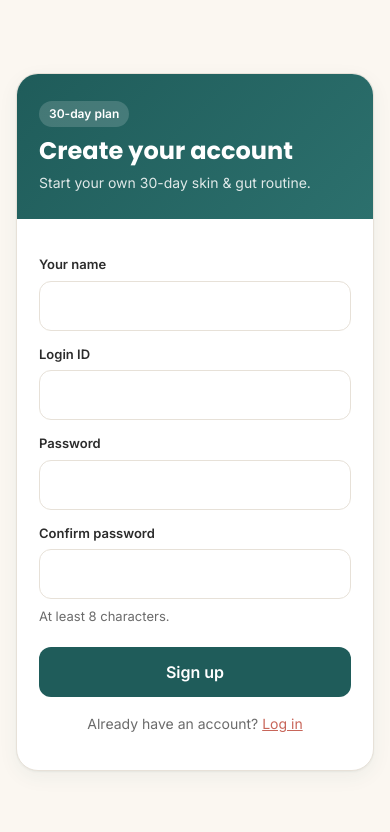
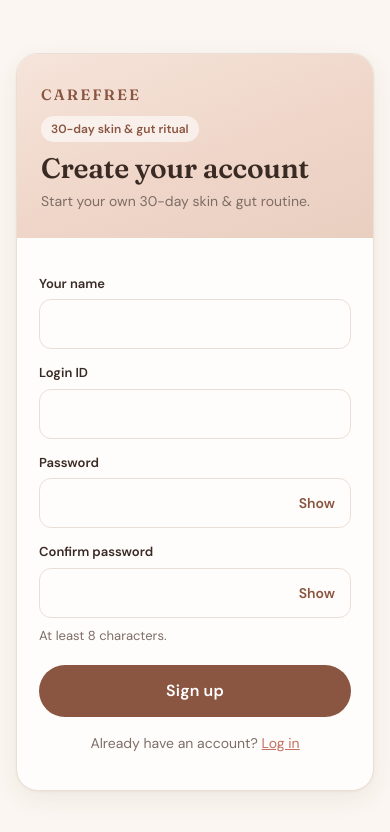
Before and after one commit to ashyou09/Carefree, a Next.js app: page /signup in a window 390 px wide. Shown: the top 832 px of the page. Built offline with nearby package versions, Linux system fonts and the light colour scheme; no server answers.

Commit message:
Skincare redesign, mobile-first; show/hide password; Reset button; remove photo prompts

```diff
--- a/app/globals.css
+++ b/app/globals.css
@@ -1,36 +1,45 @@
 :root {
-  --teal: #1f5c5a;
-  --teal-2: #2c706d;
-  --teal-soft: #e6f0ef;
-  --rose: #c8665a;
-  --rose-soft: #fbedea;
-  --gold: #b8860b;
-  --gold-soft: #fff6dd;
-  --bg: #fbf7f1;
-  --card: #ffffff;
-  --ink: #2b2b2b;
-  --muted: #6b6b6b;
-  --line: #e7e1d8;
-  --ok: #2e7d5b;
-  --shadow: 0 1px 2px rgba(31, 92, 90, 0.06), 0 6px 20px rgba(31, 92, 90, 0.06);
-  --radius: 16px;
+  /* warm clay + blush + sage — skincare palette (names kept for the components) */
+  --teal: #8a5541;
+  --teal-2: #a86d57;
+  --teal-soft: #f5e7df;
+  --rose: #c46f61;
+  --rose-soft: #fbece7;
+  --gold: #9a7232;
+  --gold-soft: #f8efdc;
+  --sage: #6f8a6f;
+  --sage-soft: #e9efe6;
+  --bg: #fbf6f1;
+  --card: #fffdfb;
+  --ink: #3a2a24;
+  --muted: #7d6d66;
+  --line: #eadfd6;
+  --ok: #5f7f5f;
+  --mid: #d9b3a2;
+  --shadow: 0 1px 2px rgba(90, 50, 35, 0.05), 0 8px 24px rgba(90, 50, 35, 0.07);
+  --radius: 20px;
+  --hero: linear-gradient(160deg, #f6e4da 0%, #efd6c9 55%, #e8cfc0 100%);
 }
 @media (prefers-color-scheme: dark) {
   :root {
-    --teal: #7cc4bf;
-    --teal-2: #5aa9a3;
-    --teal-soft: #1d2e2d;
-    --rose: #e58c80;
-    --rose-soft: #3a2522;
-    --gold: #e0b44a;
-    --gold-soft: #33291a;
-    --bg: #121414;
-    --card: #1b1e1e;
-    --ink: #ecebe8;
-    --muted: #a3a3a0;
-    --line: #2c3131;
-    --ok: #6fd1a4;
+    --teal: #e3b5a2;
+    --teal-2: #cf9a85;
+    --teal-soft: #33251f;
+    --rose: #e8968a;
+    --rose-soft: #3a2420;
+    --gold: #e0be7a;
+    --gold-soft: #33291b;
+    --sage: #a9c4a6;
+    --sage-soft: #233024;
+    --bg: #161211;
+    --card: #1f1a18;
+    --ink: #f1e8e3;
+    --muted: #b2a39c;
+    --line: #342b27;
+    --ok: #a9c4a6;
+    --mid: #7a5546;
     --shadow: none;
+    --hero: linear-gradient(160deg, #2c201b 0%, #241a16 100%);
   }
 }
 
@@ -39,12 +48,14 @@ html, body { margin: 0; padding: 0; }
 body {
   background: var(--bg);
   color: var(--ink);
-  font-family: "Inter", system-ui, -apple-system, "Segoe UI", sans-serif;
+  font-family: "DM Sans", system-ui, -apple-system, "Segoe UI", sans-serif;
   font-size: 16px;
   line-height: 1.5;
   -webkit-font-smoothing: antialiased;
 }
-h1, h2, h3 { font-family: "Poppins", system-ui, sans-serif; margin: 0; line-height: 1.2; }
+h1, h2, h3 { font-family: "Fraunces", Georgia, serif; font-weight: 600; margin: 0; line-height: 1.15; letter-spacing: -0.01em; }
+html { -webkit-text-size-adjust: 100%; }
+button, a, input, textarea { -webkit-tap-highlight-color: transparent; touch-action: manipulation; }
 a { color: var(--rose); }
 button { font: inherit; cursor: pointer; }
 input, textarea { font: inherit; color: inherit; }
@@ -53,34 +64,36 @@ input, textarea { font: inherit; color: inherit; }
 
 /* ---------- header ---------- */
 .hero {
-  background: linear-gradient(135deg, #1f5c5a, #2c706d);
-  color: #fff;
-  padding: 22px 16px 28px;
-  border-radius: 0 0 28px 28px;
+  background: var(--hero);
+  color: var(--ink);
+  padding: calc(18px + env(safe-area-inset-top)) 18px 30px;
+  border-radius: 0 0 32px 32px;
   position: relative;
   overflow: hidden;
 }
-.hero::after {
-  content: ""; position: absolute; right: -40px; top: -40px; width: 160px; height: 160px;
-  border-radius: 50%; background: rgba(255, 255, 255, 0.08);
+.hero::before, .hero::after {
+  content: ""; position: absolute; border-radius: 50%; pointer-events: none;
 }
+.hero::before { right: -60px; top: -70px; width: 220px; height: 220px; background: radial-gradient(circle, rgba(255,255,255,.55), rgba(255,255,255,0) 70%); }
+.hero::after { left: -50px; bottom: -90px; width: 200px; height: 200px; background: radial-gradient(circle, rgba(196,111,97,.18), rgba(196,111,97,0) 70%); }
+@media (prefers-color-scheme: dark) { .hero::before { opacity: .08; } }
 .hero-inner { max-width: 720px; margin: 0 auto; position: relative; z-index: 1; }
 .hero-top { display: flex; justify-content: space-between; align-items: center; gap: 12px; }
-.hello { font-size: 14px; opacity: 0.85; }
-.hero h1 { font-size: 26px; margin-top: 4px; }
-.hero .sub { opacity: 0.85; font-size: 14px; margin-top: 4px; }
+.hello { font-size: 13px; font-weight: 600; letter-spacing: .08em; text-transform: uppercase; color: var(--teal); }
+.hero h1 { font-size: 30px; margin-top: 6px; color: var(--ink); }
+.hero .sub { color: var(--muted); font-size: 14px; margin-top: 4px; }
 .pill {
   display: inline-flex; align-items: center; gap: 6px; padding: 4px 10px; border-radius: 999px;
-  font-size: 12px; font-weight: 600; background: rgba(255, 255, 255, 0.16); color: #fff;
+  font-size: 12px; font-weight: 600; background: rgba(255, 255, 255, 0.6); color: var(--teal);
 }
 .icon-btn {
-  background: rgba(255, 255, 255, 0.16); color: #fff; border: 0; border-radius: 12px;
-  padding: 8px 12px; font-size: 13px;
+  background: rgba(255, 255, 255, 0.65); color: var(--teal); border: 1px solid rgba(138, 85, 65, 0.15); border-radius: 999px;
+  padding: 8px 14px; min-height: 38px; font-size: 13px; font-weight: 600; backdrop-filter: blur(6px);
 }
-.progress-bar { height: 8px; background: rgba(255, 255, 255, 0.2); border-radius: 99px; margin-top: 14px; overflow: hidden; }
-.progress-bar > span { display: block; height: 100%; background: #f4c9c0; border-radius: 99px; transition: width 0.4s; }
+.progress-bar { height: 8px; background: rgba(138, 85, 65, 0.14); border-radius: 99px; margin-top: 14px; overflow: hidden; }
+.progress-bar > span { display: block; height: 100%; background: linear-gradient(90deg, var(--rose), var(--teal)); border-radius: 99px; transition: width 0.4s; }
 .day-nav { display: flex; align-items: center; gap: 8px; margin-top: 12px; }
-.day-nav button { background: rgba(255, 255, 255, 0.16); border: 0; color: #fff; border-radius: 10px; width: 34px; height: 34px; font-size: 18px; }
+.day-nav button { background: rgba(255, 255, 255, 0.65); border: 1px solid rgba(138, 85, 65, 0.15); color: var(--teal); border-radius: 999px; width: 40px; height: 40px; font-size: 20px; }
 .day-nav .lbl { font-size: 14px; flex: 1; }
 
 /* ---------- cards ---------- */
@@ -89,8 +102,8 @@ input, textarea { font: inherit; color: inherit; }
   border: 1px solid var(--line); padding: 16px; margin-top: 16px;
 }
 .card-head { display: flex; align-items: baseline; justify-content: space-between; gap: 8px; margin-bottom: 4px; }
-.card h2 { font-size: 18px; color: var(--teal); }
-.kicker { font-size: 12px; font-weight: 600; letter-spacing: 0.04em; text-transform: uppercase; color: var(--rose); }
+.card h2 { font-size: 20px; color: var(--ink); }
+.kicker { font-size: 11px; font-weight: 700; letter-spacing: 0.12em; text-transform: uppercase; color: var(--rose); }
 .muted { color: var(--muted); font-size: 14px; }
 .small { font-size: 13px; }
 .count { font-size: 13px; color: var(--muted); white-space: nowrap; }
@@ -136,12 +149,12 @@ textarea {
 
 /* ---------- tabs ---------- */
 .tabbar {
-  position: fixed; left: 0; right: 0; bottom: 0; background: var(--card); border-top: 1px solid var(--line);
+  position: fixed; left: 0; right: 0; bottom: 0; background: color-mix(in srgb, var(--card) 88%, transparent); backdrop-filter: blur(12px); -webkit-backdrop-filter: blur(12px); border-top: 1px solid var(--line);
   display: flex; justify-content: center; padding: 6px 6px calc(6px + env(safe-area-inset-bottom)); z-index: 10;
 }
 .tabbar-inner { display: flex; max-width: 720px; width: 100%; }
 .tabbar button {
-  flex: 1; background: transparent; border: 0; color: var(--muted); padding: 6px 2px; border-radius: 12px;
+  flex: 1; background: transparent; border: 0; color: var(--muted); padding: 7px 2px; min-height: 52px; border-radius: 12px;
   display: flex; flex-direction: column; align-items: center; gap: 2px; font-size: 11px; font-weight: 500;
 }
 .tabbar button svg { width: 22px; height: 22px; }
@@ -157,7 +170,7 @@ textarea {
 .chips { display: flex; flex-wrap: wrap; gap: 6px; margin-top: 8px; }
 .chip {
   border: 1px solid var(--line); background: var(--card); color: var(--muted); border-radius: 99px;
-  padding: 5px 11px; font-size: 12px; font-weight: 500;
+  padding: 7px 12px; min-height: 32px; font-size: 12px; font-weight: 500;
 }
 .chip.on { border-color: var(--teal); background: var(--teal); color: #fff; }
 .chip.on.low { background: var(--gold); border-color: var(--gold); }
@@ -187,7 +200,7 @@ textarea {
 }
 .tday small { font-size: 10px; font-weight: 500; }
 .tday.l1 { background: var(--teal-soft); color: var(--teal); border-color: transparent; }
-.tday.l2 { background: #9ccbc7; color: #123c3b; border-color: transparent; }
+.tday.l2 { background: var(--mid); color: var(--ink); border-color: transparent; }
 .tday.l3 { background: var(--teal); color: #fff; border-color: transparent; }
 .tday.today { outline: 2px solid var(--rose); outline-offset: 1px; }
 .tday.future { opacity: 0.45; }
@@ -197,18 +210,19 @@ textarea {
 
 .stats { display: grid; grid-template-columns: repeat(3, 1fr); gap: 10px; margin-top: 16px; }
 .stat { background: var(--card); border: 1px solid var(--line); border-radius: var(--radius); padding: 12px; box-shadow: var(--shadow); }
-.stat b { display: block; font-family: "Poppins", sans-serif; font-size: 24px; color: var(--teal); }
+.stat b { display: block; font-family: "Fraunces", Georgia, serif; font-size: 24px; color: var(--teal); }
 .stat span { font-size: 12px; color: var(--muted); }
 
 ul.clean { margin: 6px 0 0; padding-left: 18px; }
 ul.clean li { margin: 4px 0; font-size: 14px; }
 
 /* ---------- forms / auth ---------- */
-.auth { min-height: 100vh; display: grid; place-items: center; padding: 24px 16px; }
+.auth { min-height: 100vh; min-height: 100dvh; display: grid; place-items: center; padding: 24px 16px; }
 .auth-card { width: 100%; max-width: 400px; background: var(--card); border-radius: 22px; box-shadow: var(--shadow); border: 1px solid var(--line); overflow: hidden; }
-.auth-top { background: linear-gradient(135deg, #1f5c5a, #2c706d); color: #fff; padding: 26px 22px; }
-.auth-top h1 { font-size: 24px; }
-.auth-top p { margin: 6px 0 0; opacity: 0.85; font-size: 14px; }
+.auth-top { background: var(--hero); color: var(--ink); padding: 30px 24px 26px; position: relative; }
+.brand { font-family: "Fraunces", Georgia, serif; font-size: 15px; font-weight: 600; letter-spacing: .14em; text-transform: uppercase; color: var(--teal); }
+.auth-top h1 { font-size: 28px; }
+.auth-top p { margin: 6px 0 0; color: var(--muted); font-size: 14px; }
 .auth-body { padding: 22px; }
 label { display: block; font-size: 13px; font-weight: 600; margin: 14px 0 6px; }
 .input {
@@ -216,10 +230,10 @@ label { display: block; font-size: 13px; font-weight: 600; margin: 14px 0 6px; }
 }
 .input:focus, textarea:focus { outline: 2px solid var(--teal-2); outline-offset: 0; border-color: transparent; }
 .btn {
-  display: block; width: 100%; margin-top: 20px; background: var(--teal); color: #fff; border: 0; border-radius: 12px;
-  padding: 13px; font-weight: 600; font-size: 16px;
+  display: block; width: 100%; margin-top: 20px; background: var(--teal); color: #fff; border: 0; border-radius: 999px;
+  padding: 14px; min-height: 50px; font-weight: 600; font-size: 16px; letter-spacing: .01em;
 }
-@media (prefers-color-scheme: dark) { .btn { color: #0f1f1e; } }
+@media (prefers-color-scheme: dark) { .btn { color: #1f1512; } .icon-btn, .day-nav button, .pill { background: rgba(255,255,255,.08); border-color: transparent; } }
 .btn:disabled { opacity: 0.6; }
 .btn.ghost { background: transparent; color: var(--teal); border: 1px solid var(--line); }
 .err { background: var(--rose-soft); color: var(--rose); border-radius: 10px; padding: 10px 12px; font-size: 14px; margin-top: 14px; }
@@ -234,3 +248,21 @@ label { display: block; font-size: 13px; font-weight: 600; margin: 14px 0 6px; }
   .hero h1 { font-size: 30px; }
   .tabbar button { font-size: 12px; }
 }
+
+.pw { position: relative; }
+.pw .input { padding-right: 64px; }
+.pw-toggle { position: absolute; right: 6px; top: 50%; transform: translateY(-50%); background: transparent; border: 0; color: var(--teal); font-weight: 600; font-size: 14px; padding: 8px 10px; cursor: pointer; }
+
+/* small phones */
+@media (max-width: 380px) {
+  .wrap { padding-left: 12px; padding-right: 12px; }
+  .hero h1 { font-size: 26px; }
+  .stats { gap: 8px; }
+  .stat b { font-size: 20px; }
+  .time { width: 58px; }
+  .week-grid { grid-template-columns: 44px repeat(7, 1fr); gap: 3px; font-size: 10px; }
+  .tracker { gap: 4px; }
+}
+@media (prefers-color-scheme: dark) {
+  .rating button.on, .chip.on, .tday.l3 { color: #1f1512; }
+}
--- a/app/layout.tsx
+++ b/app/layout.tsx
@@ -4,13 +4,19 @@ import "./globals.css";
 export const metadata: Metadata = {
   title: "Carefree — 30-Day Skin & Gut Plan",
   description: "Daily skin routine, food plan and live tracker.",
-  icons: { icon: "/icon.svg" },
+  icons: { icon: "/icon.svg", apple: "/icon.svg" },
+  appleWebApp: { capable: true, title: "Carefree", statusBarStyle: "default" },
 };
 
 export const viewport: Viewport = {
   width: "device-width",
   initialScale: 1,
-  themeColor: "#1f5c5a",
+  maximumScale: 1,
+  viewportFit: "cover",
+  themeColor: [
+    { media: "(prefers-color-scheme: light)", color: "#f6e4da" },
+    { media: "(prefers-color-scheme: dark)", color: "#161211" },
+  ],
 };
 
 export default function RootLayout({ children }: { children: React.ReactNode }) {
@@ -22,7 +28,7 @@ export default function RootLayout({ children }: { children: React.ReactNode })
         {/* eslint-disable-next-line @next/next/no-page-custom-font */}
         <link
           rel="stylesheet"
-          href="https://fonts.googleapis.com/css2?family=Inter:wght@400;500;600&family=Poppins:wght@600;700&display=swap"
+          href="https://fonts.googleapis.com/css2?family=DM+Sans:opsz,wght@9..40,400;9..40,500;9..40,600;9..40,700&family=Fraunces:opsz,wght@9..144,500;9..144,600&display=swap"
         />
       </head>
       <body>{children}</body>
--- a/components/AuthForm.tsx
+++ b/components/AuthForm.tsx
@@ -1,6 +1,7 @@
 "use client";
 import { useState } from "react";
 import Link from "next/link";
+import PasswordInput from "./PasswordInput";
 
 export default function AuthForm({ mode }: { mode: "login" | "signup" }) {
   const [name, setName] = useState("");
@@ -35,7 +36,8 @@ export default function AuthForm({ mode }: { mode: "login" | "signup" }) {
     <main className="auth">
       <div className="auth-card">
         <div className="auth-top">
-          <div className="pill">30-day plan</div>
+          <div className="brand">Carefree</div>
+          <div className="pill" style={{ marginTop: 10 }}>30-day skin &amp; gut ritual</div>
           <h1 style={{ marginTop: 10 }}>{isSignup ? "Create your account" : "Welcome back"}</h1>
           <p>{isSignup ? "Start your own 30-day skin & gut routine." : "Log in to see today's routine."}</p>
         </div>
@@ -58,10 +60,8 @@ export default function AuthForm({ mode }: { mode: "login" | "signup" }) {
             required
           />
           <label htmlFor="password">Password</label>
-          <input
+          <PasswordInput
             id="password"
-            type="password"
-            className="input"
             value={password}
             onChange={(e) => setPassword(e.target.value)}
             autoComplete={isSignup ? "new-password" : "current-password"}
@@ -71,7 +71,7 @@ export default function AuthForm({ mode }: { mode: "login" | "signup" }) {
           {isSignup && (
             <>
               <label htmlFor="confirm">Confirm password</label>
-              <input id="confirm" type="password" className="input" value={confirm} onChange={(e) => setConfirm(e.target.value)} autoComplete="new-password" required />
+              <PasswordInput id="confirm" value={confirm} onChange={(e) => setConfirm(e.target.value)} autoComplete="new-password" required />
               <p className="muted small" style={{ margin: "8px 0 0" }}>At least 8 characters.</p>
             </>
           )}
--- /dev/null
+++ b/components/PasswordInput.tsx
@@ -0,0 +1,17 @@
+"use client";
+import { useState } from "react";
+
+type Props = Omit<React.InputHTMLAttributes<HTMLInputElement>, "type">;
+
+// Password box with a Show / Hide button so you can see what you type.
+export default function PasswordInput(props: Props) {
+  const [show, setShow] = useState(false);
+  return (
+    <div className="pw">
+      <input {...props} type={show ? "text" : "password"} className={`input ${props.className || ""}`} />
+      <button type="button" className="pw-toggle" onClick={() => setShow((s) => !s)} aria-label={show ? "Hide password" : "Show password"}>
+        {show ? "Hide" : "Show"}
+      </button>
+    </div>
+  );
+}
```
Also changed, not shown: app/api/me/reset/route.ts (added, +17 -0 lines), components/Dashboard.tsx (+33 -11 lines), public/icon.svg.
